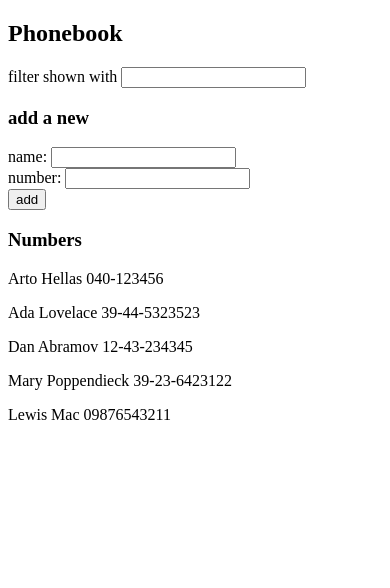
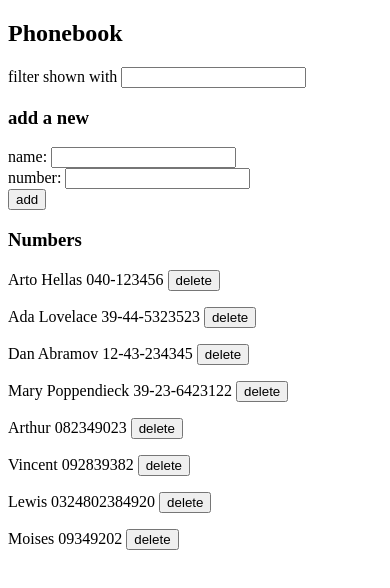
Before and after one commit to arkadx13/fullstack-open, a React (Vite) app in the folder part2/phonebook/: page / in a window 390 px wide. Shown: the top 588 px of the page. Built offline with nearby package versions, Linux system fonts and the light colour scheme; data requests are answered from the project's data file.

Commit message:
phonebook 2.14 done

```diff
--- a/part2/phonebook/db.json
+++ b/part2/phonebook/db.json
@@ -21,9 +21,24 @@
       "id": "4"
     },
     {
-			"id": "fcc2",
-			"name": "Lewis Mac",
-			"number": "09876543211"
+      "id": "6d81",
+      "name": "Arthur",
+      "number": "082349023"
+    },
+    {
+      "id": "238a",
+      "name": "Vincent",
+      "number": "092839382"
+    },
+    {
+      "id": "9f39",
+      "name": "Lewis",
+      "number": "0324802384920"
+    },
+    {
+      "id": "562a",
+      "name": "Moises",
+      "number": "09349202"
     }
   ]
 }
--- a/part2/phonebook/src/App.jsx
+++ b/part2/phonebook/src/App.jsx
@@ -35,13 +35,34 @@ const App = () => {
 				number: newNumber.trim(),
 			};
 
-			personServices.create(newPerson).then((returnedPerson) => {
+			personServices.createContact(newPerson).then((returnedPerson) => {
 				setPersons(persons.concat(returnedPerson));
 				setNewName("");
 				setNewNumber("");
 				// to reset search and show all contacts
 				setKeyword("");
 			});
+		}
+	};
+
+	const handleDelete = (id) => {
+		const person = persons.find((person) => person.id === id);
+		if (window.confirm(`Delete ${person.name}?`)) {
+			personServices
+				.removeContact(id)
+				.then((removedContact) => {
+					// if successfully deleted
+					setPersons(
+						persons.filter(
+							(person) => person.id !== removedContact.id
+						)
+					);
+					alert(`${person.name} successfully deleted.`);
+				})
+				.catch((error) => {
+					alert(`Failed to  delete. Contact not found.`);
+					console.log(error);
+				});
 		}
 	};
 
@@ -68,7 +89,10 @@ const App = () => {
 				setNewNumber={setNewNumber}
 			/>
 			<h3>Numbers</h3>
-			<Persons personsToShow={personsToShow} />
+			<Persons
+				personsToShow={personsToShow}
+				handleDelete={handleDelete}
+			/>
 		</div>
 	);
 };
--- a/part2/phonebook/src/components/Contact.jsx
+++ b/part2/phonebook/src/components/Contact.jsx
@@ -1,7 +1,8 @@
-const Contact = ({ person }) => {
+const Contact = ({ person, handleDelete }) => {
 	return (
 		<p>
-			{person.name} {person.number}
+			{person.name} {person.number}{" "}
+			<button onClick={handleDelete}>delete</button>
 		</p>
 	);
 };
--- a/part2/phonebook/src/components/Persons.jsx
+++ b/part2/phonebook/src/components/Persons.jsx
@@ -1,10 +1,14 @@
 import Contact from "./Contact";
 
-const Persons = ({ personsToShow }) => {
+const Persons = ({ personsToShow, handleDelete }) => {
 	return (
 		<>
 			{personsToShow.map((person) => (
-				<Contact key={person.name} person={person} />
+				<Contact
+					key={person.name}
+					person={person}
+					handleDelete={() => handleDelete(person.id)}
+				/>
 			))}
 		</>
 	);
--- a/part2/phonebook/src/services/persons.js
+++ b/part2/phonebook/src/services/persons.js
@@ -6,8 +6,12 @@ const getAll = () => {
 	return axios.get(baseUrl).then((response) => response.data);
 };
 
-const create = (newPerson) => {
+const createContact = (newPerson) => {
 	return axios.post(baseUrl, newPerson).then((response) => response.data);
 };
 
-export default { getAll, create };
+const removeContact = (id) => {
+	return axios.delete(`${baseUrl}/${id}`).then((response) => response.data);
+};
+
+export default { getAll, createContact, removeContact };
```
Lines whose indentation alone changed are shown as unchanged.
